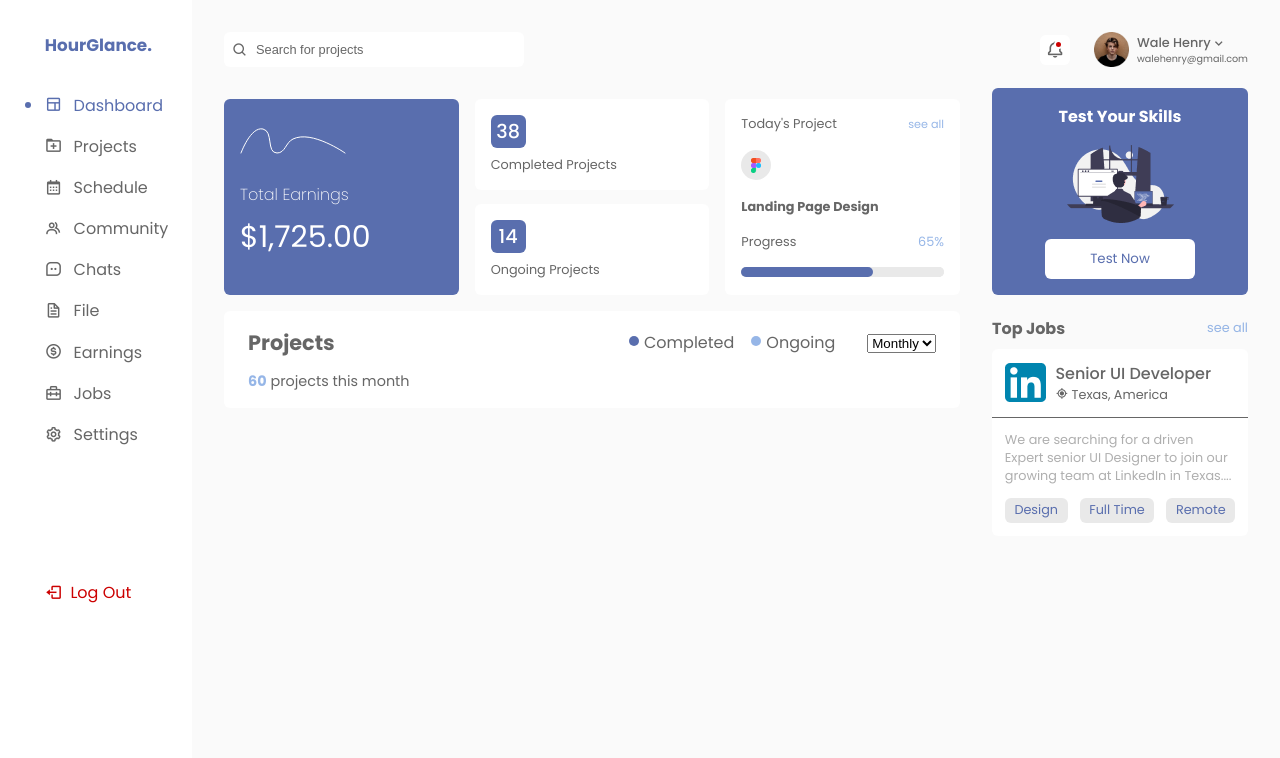
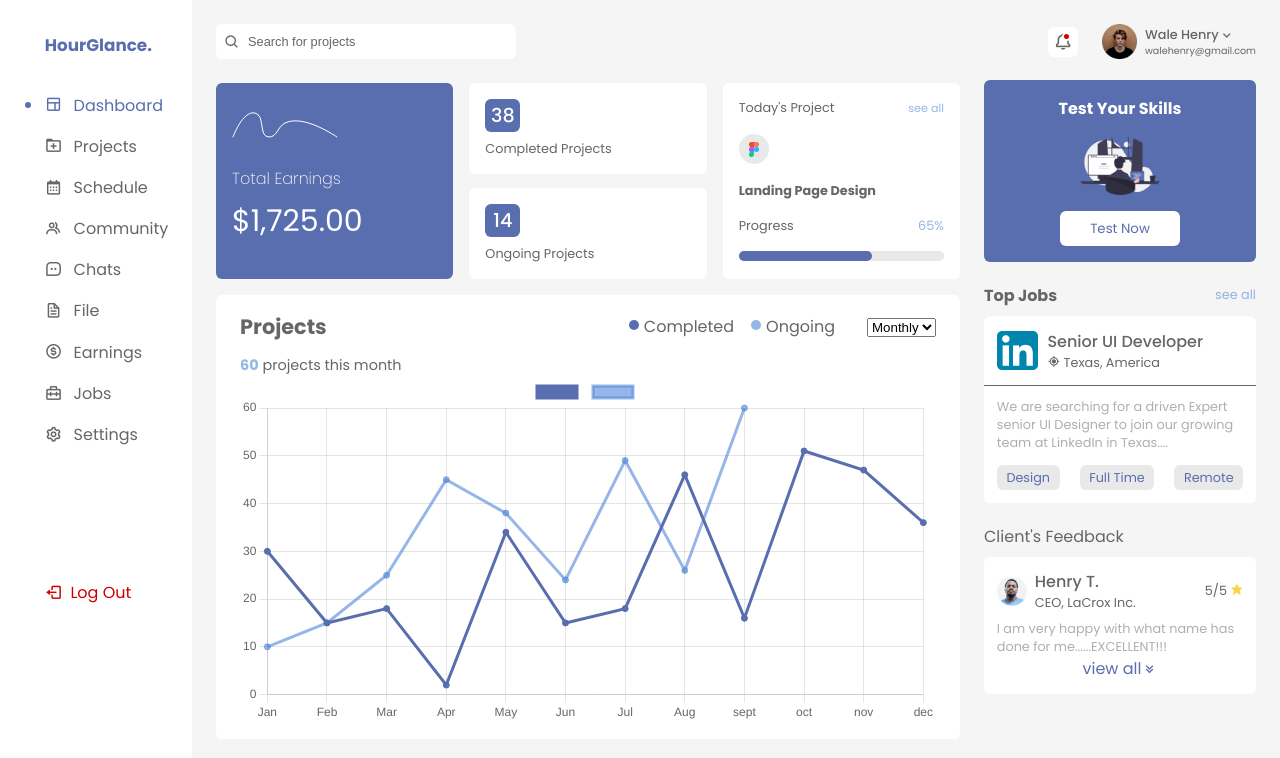
Before and after one commit to Jon-tim/HourGlance, a plain HTML site: page index.html in a window 1280 px wide. Drawn offline with nearby package versions, Linux system fonts and the light colour scheme.

Commit message:
worked on the Chart Section

```diff
--- a/index.html
+++ b/index.html
@@ -18,6 +18,7 @@
     />
     <!-- ------ -->
     <link rel="stylesheet" href="src/style.css" />
+    <script src="https://cdn.jsdelivr.net/npm/chart.js"></script>
     <!-- Links -->
     <title>HourGlance | Dashboard</title>
   </head>
@@ -118,6 +119,9 @@
               </div>
             </div>
             <p><span>60</span> projects this month</p>
+            <div>
+              <canvas id="myChart"></canvas>
+            </div>
           </div>
         </div>
       </section>
@@ -165,9 +169,32 @@
             </div>
           </div>
         </div>
-        <div class="client-feedbacks"></div>
+        <div class="client-feedbacks">
+          <p>client's feedback</p>
+          <div class="feedback">
+            <div class="client">
+              <div class="img">
+                <img src="images/Ellipse 12.png" alt="client image" />
+                <div class="name">
+                  <p>Henry T.</p>
+                  <p>CEO, LaCrox Inc.</p>
+                </div>
+              </div>
+              <div class="rating">
+                <p>5/5 <i class="bx bxs-star"></i></p>
+              </div>
+            </div>
+            <p>
+              I am very happy with what name has done for me......EXCELLENT!!!
+            </p>
+            <p class="view-more">
+              view all <i class="bx bx-chevrons-down"></i>
+            </p>
+          </div>
+        </div>
       </aside>
     </main>
+    <script src="src/chart.js"></script>
     <script src="src/main.js"></script>
   </body>
 </html>
--- /dev/null
+++ b/src/chart.js
@@ -0,0 +1,41 @@
+const chartContainer = document.querySelector("#myChart");
+const labels = [
+  "Jan",
+  "Feb",
+  "Mar",
+  "Apr",
+  "May",
+  "Jun",
+  "Jul",
+  "Aug",
+  "sept",
+  "oct",
+  "nov",
+  "dec",
+];
+
+const data = {
+  labels: labels,
+  datasets: [
+    {
+      label: "",
+      backgroundColor: "#596eae",
+      borderColor: "#596eae",
+      data: [30, 15, 18, 2, 34, 15, 18, 46, 16, 51, 47, 36],
+    },
+    {
+      label: "",
+      backgroundColor: "#5388d89c",
+      borderColor: "#5388d89c",
+      data: [10, 15, 25, 45, 38, 24, 49, 26, 60],
+    },
+  ],
+};
+
+const config = {
+  type: "line",
+  data: data,
+  options: {},
+};
+
+const myChart = new Chart(chartContainer, config);
--- a/src/style.css
+++ b/src/style.css
@@ -18,10 +18,10 @@ html {
 }
 
 body {
-  background-color: #fafafa;
+  background-color: #f5f5f5;
 }
 main {
-  width: 100vw;
+  width: 100%;
   height: 100vh;
   display: flex;
   /* gap: 2rem; */
@@ -113,13 +113,13 @@ nav ul li i,
 /* MAIN-CONTENT */
 
 .main-content {
-  margin-top: 2rem;
-  padding-left: 2rem;
+  margin-top: 1.5rem;
+  padding-left: 1.5rem;
   width: 60%;
 }
 
 .search-bar {
-  margin-bottom: 2rem;
+  margin-bottom: 1.5rem;
   padding-left: 0.5rem;
   display: flex;
   gap: 0.5rem;
@@ -151,12 +151,6 @@ nav ul li i,
   grid-template-rows: 90px 90px auto;
   gap: 1rem;
 }
-
-/* .top-details {
-  display: flex;
-  align-items: center;
-  gap: 1.5rem;
-} */
 
 .earnings {
   grid-row: span 2;
@@ -380,10 +374,11 @@ progress::-moz-progress-bar {
 
 .side-content {
   width: 25%;
-  padding: 2rem;
+  padding: 1.5rem;
   display: flex;
   flex-direction: column;
   gap: 1.3rem;
+  overflow: auto;
 }
 
 .profile {
@@ -462,14 +457,18 @@ progress::-moz-progress-bar {
   font-weight: bold;
 }
 
+.test-skills img {
+  width: 80px;
+}
+
 .test-skills button {
   border-radius: 6px;
   border: none;
   background-color: #fff;
   text-transform: capitalize;
   font-family: inherit;
-  width: 150px;
-  height: 40px;
+  width: 120px;
+  height: 35px;
   color: var(--washed-blue);
 }
 
@@ -551,3 +550,68 @@ progress::-moz-progress-bar {
   font-size: 0.8rem;
   color: var(--washed-blue);
 }
+
+/* .client-feedbacks {
+} */
+
+.client-feedbacks > p:nth-child(1) {
+  /* color: red; */
+  text-transform: capitalize;
+  margin-bottom: 0.5rem;
+}
+
+.feedback {
+  padding: 0.8rem;
+  background-color: #fff;
+  border-radius: 6px;
+}
+.feedback > p:nth-child(2) {
+  color: #afafaf;
+  font-size: 0.8rem;
+}
+
+.feedback > p:nth-child(3) {
+  text-align: center;
+  display: flex;
+  align-items: center;
+  color: var(--washed-blue);
+}
+
+.feedback > p:nth-child(3) i {
+  color: var(--washed-blue);
+}
+
+.client,
+.img {
+  display: flex;
+  align-items: center;
+}
+
+.client {
+  justify-content: space-between;
+  margin-bottom: 0.5rem;
+}
+
+.img img {
+  width: 30px;
+  margin-right: 0.5rem;
+}
+.name p:nth-child(1) {
+  font-weight: 500;
+  font-size: 1rem;
+}
+.name p:nth-child(2) {
+  font-size: 0.8rem;
+}
+
+.rating {
+  font-size: 0.8rem;
+}
+.rating p i {
+  color: #f9d546;
+}
+
+.view-more {
+  margin: 0 auto;
+  width: max-content;
+}
```
Also changed, not shown: images/Ellipse 12.png (added).
